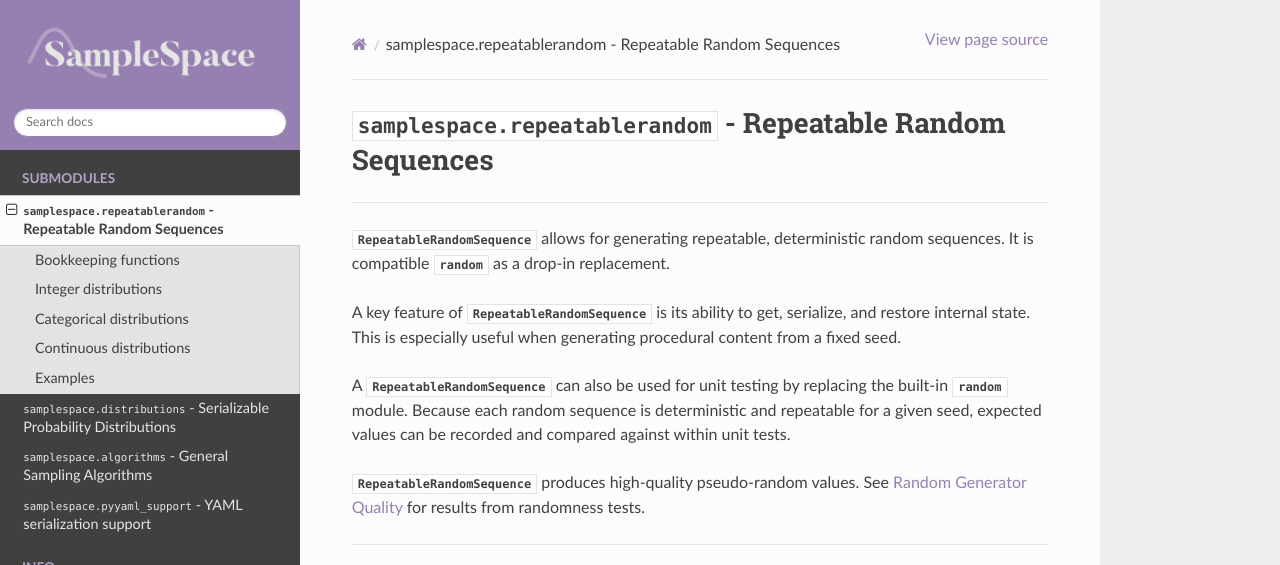
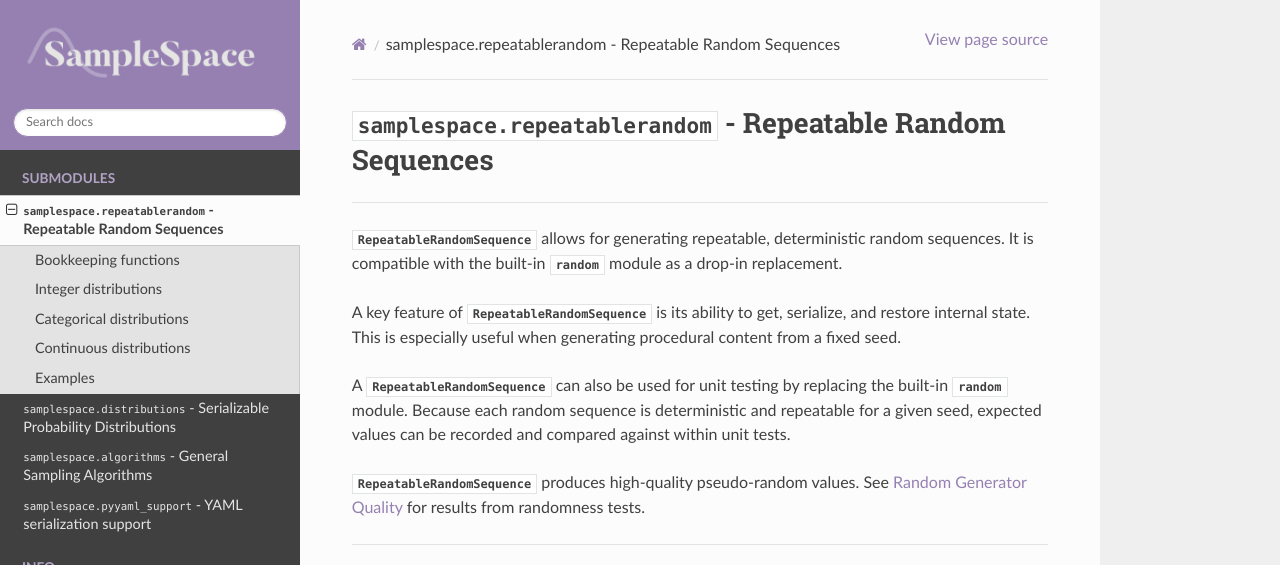
Before and after one commit to cvpines/pysamplespace, a Sphinx documentation site: the page built from docs/source/repeatablerandom.rst, in a window 1280 px wide and 900 px high, cut to the strip 0-565 px from the top of the window. Built offline with Sphinx 7.4.7 and the Read the Docs theme 2.0.0, drawn with Linux system fonts in a browser that asks for light colours.

Commit message:
Fixed typo in documentation

```diff
--- a/docs/source/repeatablerandom.rst
+++ b/docs/source/repeatablerandom.rst
@@ -7,8 +7,8 @@
 ----------
 
 :class:`RepeatableRandomSequence` allows for generating repeatable,
-deterministic random sequences. It is compatible :mod:`random` as a
-drop-in replacement.
+deterministic random sequences. It is compatible with the built-in
+:mod:`random` module as a drop-in replacement.
 
 A key feature of :class:`RepeatableRandomSequence` is its ability to
 get, serialize, and restore internal state. This is especially useful
```
Also changed, not shown: README.md (+3 -1 lines).
